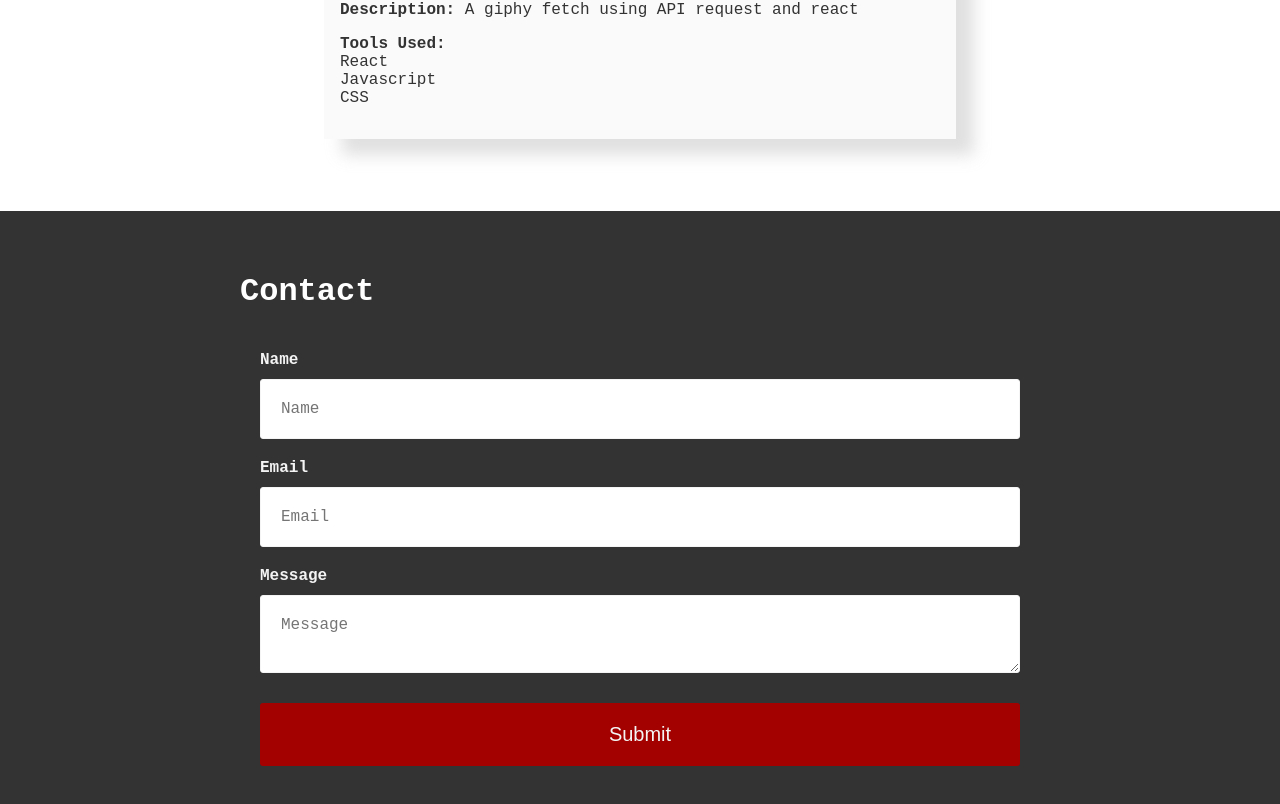
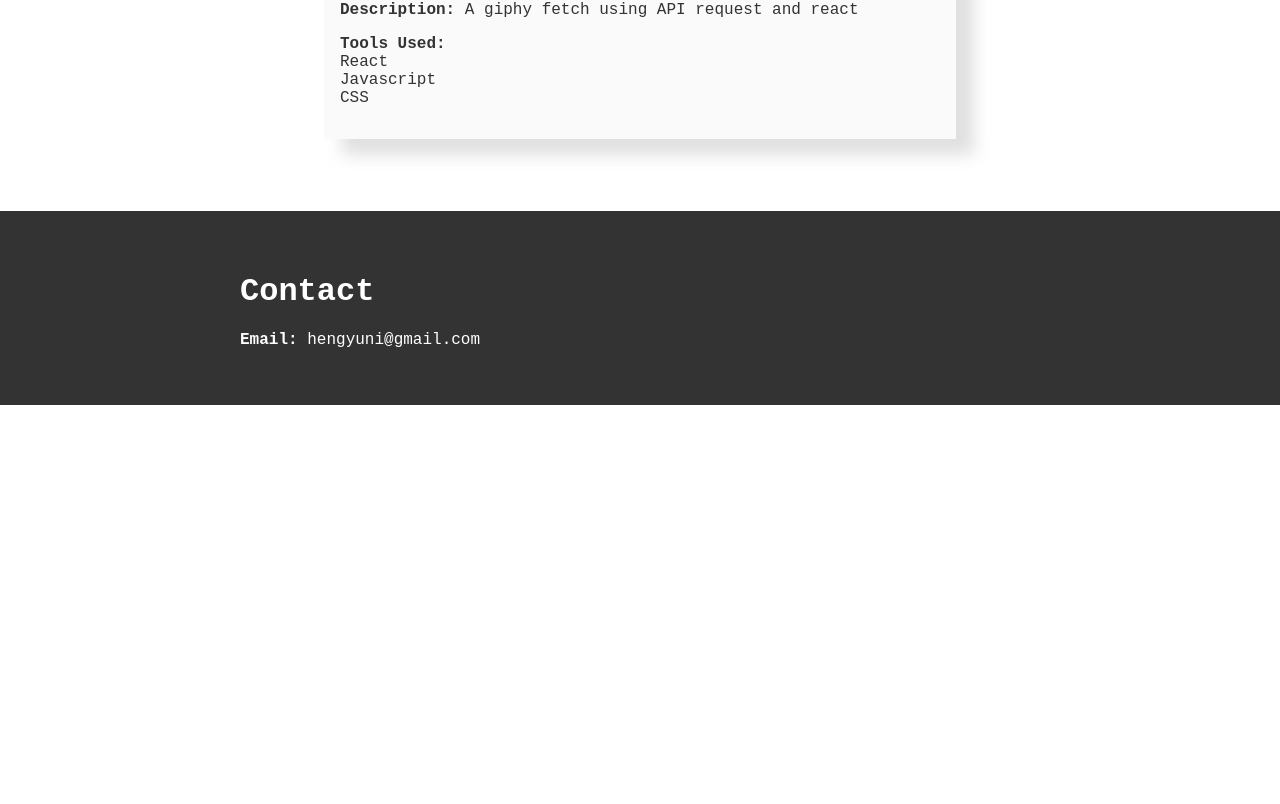
Before and after one commit to hengyuni/portfolio, a React (Create React App) app: page / in a window 1280 px wide. Shown: the part 5289-6093 px from the top of the page. After the commit the page ends 5694 px from the top, so only its background shows below. Built offline with nearby package versions, Linux system fonts and the light colour scheme; no server answers.

Commit message:
contacts

```diff
--- a/src/Components/Contact/Contact.js
+++ b/src/Components/Contact/Contact.js
@@ -1,35 +1,41 @@
-import React from 'react'
-import * as contactStyle from './Contact.module.css'
+import React from "react";
+import * as contactStyle from "./Contact.module.css";
 
 const Contact = () => {
-  return (
-    <div className={contactStyle.contactContainer}>
-      <form className={contactStyle.form}>
-        {/* <h2 className={contactStyle.h2}>Contact form</h2> */}
+	return (
+		<div className={contactStyle.contacContainer}>
+			<b>Email:</b>{" "}
+			<a className={contactStyle.a} href="mailto: hengyuni@gmail.com">
+				hengyuni@gmail.com
+			</a>
+		</div>
+		// <div className={contactStyle.contactContainer}>
+		//   <form className={contactStyle.form}>
+		//     {/* <h2 className={contactStyle.h2}>Contact form</h2> */}
 
-        <label className={contactStyle.label}>Name</label>
-        <input
-          placeholder="Name"
-          className={contactStyle.input}
-        />
+		//     <label className={contactStyle.label}>Name</label>
+		//     <input
+		//       placeholder="Name"
+		//       className={contactStyle.input}
+		//     />
 
-        <label className={contactStyle.label}>Email</label>
-        <input
-          placeholder="Email"
-          className={contactStyle.input}
-        />
+		//     <label className={contactStyle.label}>Email</label>
+		//     <input
+		//       placeholder="Email"
+		//       className={contactStyle.input}
+		//     />
 
-        <label className={contactStyle.label}>Message</label>
-        <textarea
-          placeholder="Message"
-          className={contactStyle.textarea}
-        />
+		//     <label className={contactStyle.label}>Message</label>
+		//     <textarea
+		//       placeholder="Message"
+		//       className={contactStyle.textarea}
+		//     />
 
-        <button type="submit" className={contactStyle.button}>Submit</button>
+		//     <button type="submit" className={contactStyle.button}>Submit</button>
 
-      </form>
-    </div>
-  )
-}
+		//   </form>
+		// </div>
+	);
+};
 
-export default Contact
+export default Contact;
--- a/src/Components/Contact/Contact.module.css
+++ b/src/Components/Contact/Contact.module.css
@@ -1,10 +1,15 @@
+.a {
+	text-decoration: none;
+	color: white;
+}
+
 .form {
 	height: 100%;
 	max-height: 100vh;
 	display: flex;
 	flex-direction: column;
 	justify-content: center;
-  font-family: 'Courier New', Courier, monospace;
+	font-family: "Courier New", Courier, monospace;
 	/* border: 1px solid #f4f4f4; */
 	padding: 20px;
 }
@@ -13,8 +18,9 @@
 	margin-bottom: 30px;
 }
 
-.form > .input, .textarea {
-  font-family: 'Courier New', Courier, monospace;
+.form > .input,
+.textarea {
+	font-family: "Courier New", Courier, monospace;
 	padding: 20px;
 	border-radius: 3px;
 	margin-bottom: 20px;
@@ -25,7 +31,8 @@
 	outline: none;
 }
 
-.form > .input:focus, .textarea:focus {
+.form > .input:focus,
+.textarea:focus {
 	border: 1px solid rgb(0, 0, 32);
 }
 
@@ -49,5 +56,5 @@
 }
 
 .form > .button:hover {
-  background-color: rgb(196, 0, 0)
+	background-color: rgb(196, 0, 0);
 }
```
Lines whose indentation alone changed are shown as unchanged.
